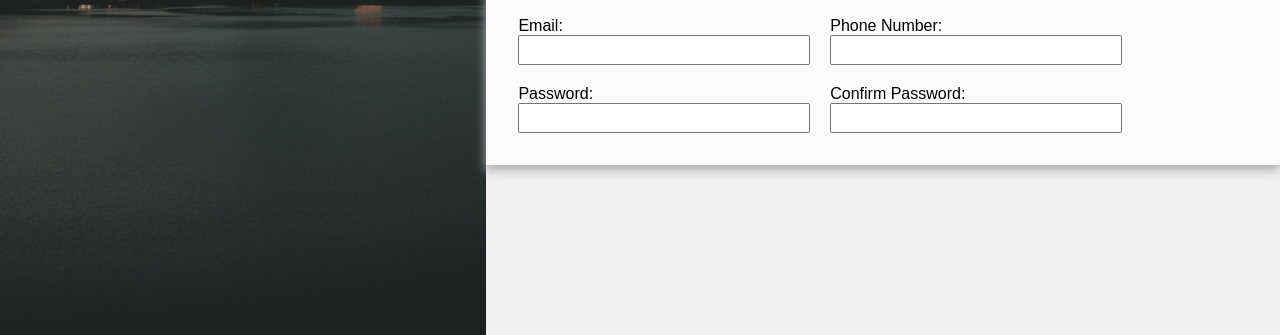
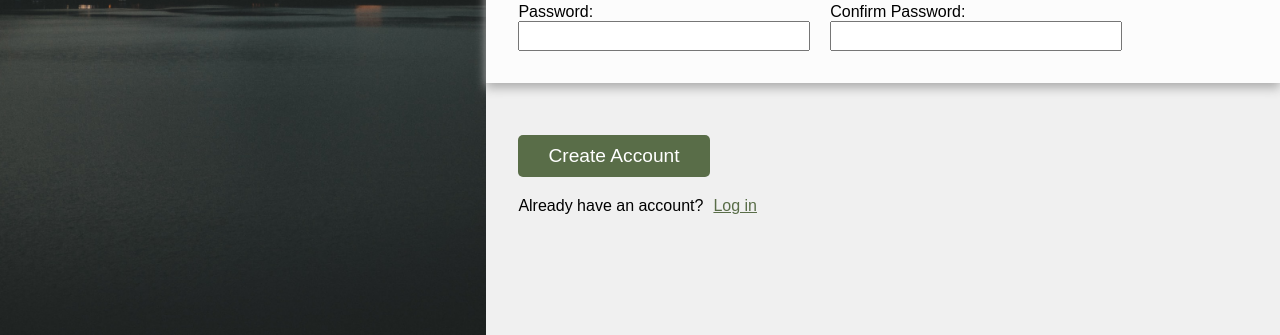
Before and after one commit to willard-wrt/odin-sign-up, a plain HTML site: page index.html in a window 1280 px wide. Shown: the part 465-800 px from the top of the page. Drawn offline with Linux system fonts and the light colour scheme.

Commit message:
Create a new section below data form with a submit button

```diff
--- a/index.html
+++ b/index.html
@@ -21,7 +21,7 @@
               <p>The service is currently not available, please check back later! You know you need something like this in your life to help you realize your deepest dreams.</p>
           <p>Sign up <em>now</em> to get started.</p></div>  <div class="top-moremsg">You <em>know</em> you want to.</div>
         </div>
-        <form action="#" method="post">
+        <form action="#">
         <div class="signup-form">
 
         <p class="form-title">Let's do this!</p>
@@ -49,9 +49,15 @@
           <label for="confirm_pw">Confirm Password:</label>
           <input type="password" id="confirm_pw" name="confirm_pw">
         </div>
-        </form></div>
+        </div>
+        <div class="submit-sect">
+          <button type="submit">Create Account</button>
+        <div class="bottom-msg">
+          <p>Already have an account?</p> <a href="">Log in</a>
+        </div>
+        </div>
+      </form>
+      </div>
     </div>
-    </div>
-
 </body>
 </html>
--- a/style.css
+++ b/style.css
@@ -92,3 +92,26 @@ font-size: 1rem;
 padding: 4px;
 font-size: 1rem;
 }
+.submit-sect {
+margin-top: 20px;
+padding: 2rem;
+}
+
+.submit-sect button{
+background-color: #596D48;
+font-size: 1.2rem;
+color: white;
+padding: 10px 30px;
+border-radius: 5px;
+border: none;
+margin-bottom: 20px;
+}
+
+.bottom-msg {
+display: flex;
+gap: 10px;
+}
+
+.bottom-msg a{
+color: #596D48;
+}
```
